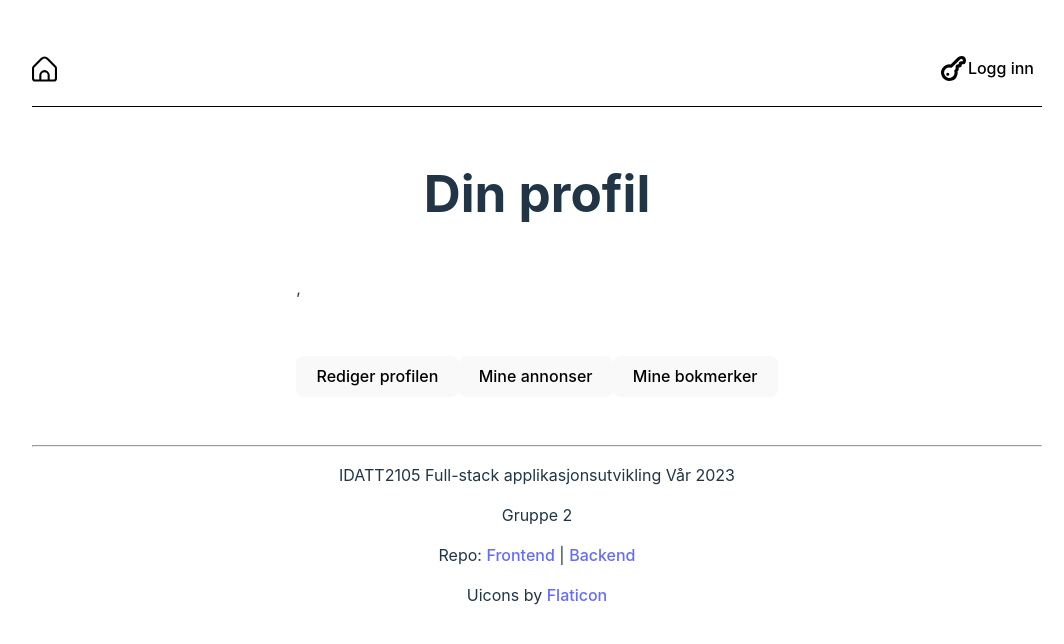
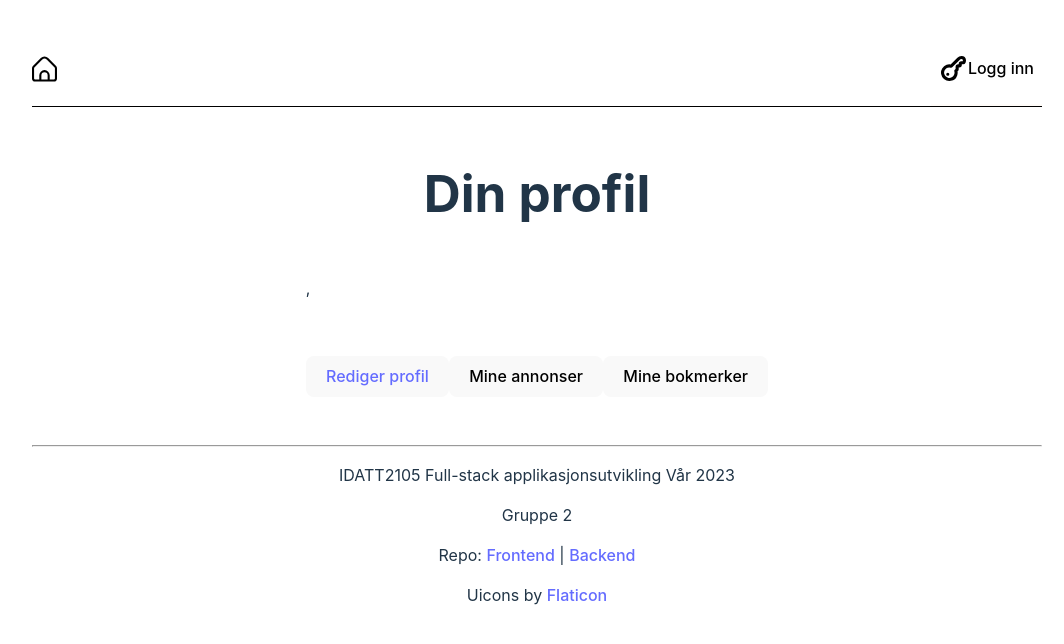
Before and after one commit to jakobkg/IDATT2105-fullstack-frontend, a Vue app: page /profile in a window 1280 px wide. Shown: the top 644 px of the page, without its empty margins (103-1167 px from the left). Built offline with nearby package versions, Linux system fonts and the light colour scheme; no server answers.

Commit message:
man sendes til rediger profil fra profilside

```diff
--- a/src/views/ProfileView.vue
+++ b/src/views/ProfileView.vue
@@ -22,7 +22,7 @@ export default {
       </div>
 
       <div class="buttons">
-        <button>Rediger profilen</button>
+        <button><a href="/profile/edit">Rediger profil</a></button>
         <button>Mine annonser</button>
         <button>Mine bokmerker</button>
       </div>
```
